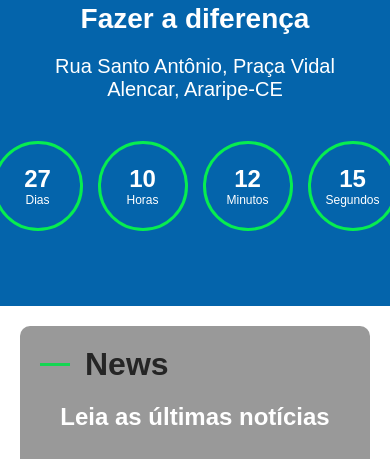
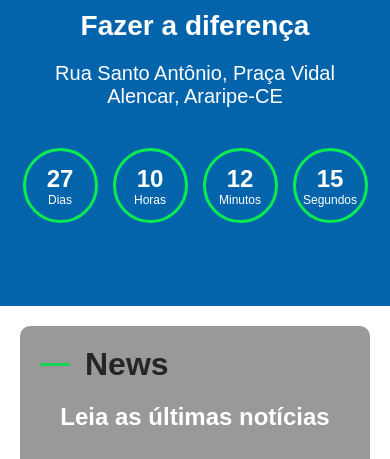
Before and after one commit to informatica-eeepvna/ProjetoFinal-CampanhaPolitica-PROPOSTA_05, a plain HTML site: page index.html in a window 390 px wide. Shown: the part 4390-4849 px from the top of the page. Drawn offline with nearby package versions, Linux system fonts and the light colour scheme.

Commit message:
PaginaWebDeputadoArthur

```diff
--- a/style.css
+++ b/style.css
@@ -797,8 +797,8 @@ p {
   .hours,
   .minutes,
   .seconds {
-    max-width: 90px; /* Reduz o tamanho dos relógios */
-    max-height: 90px;
+    width: 75px; /* Reduz o tamanho dos relógios */
+    height: 75px;
     font-size: 20px; /* Reduz o tamanho da fonte */
   }
 
```
